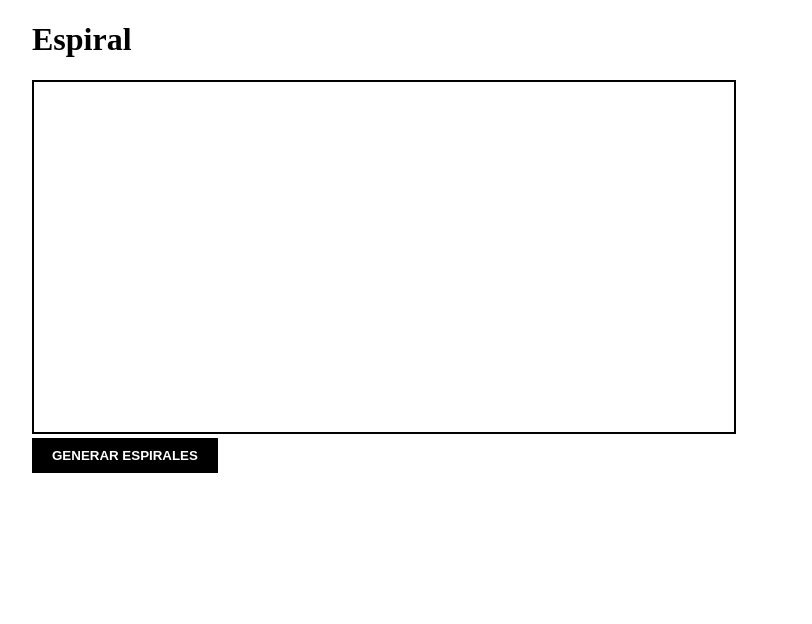
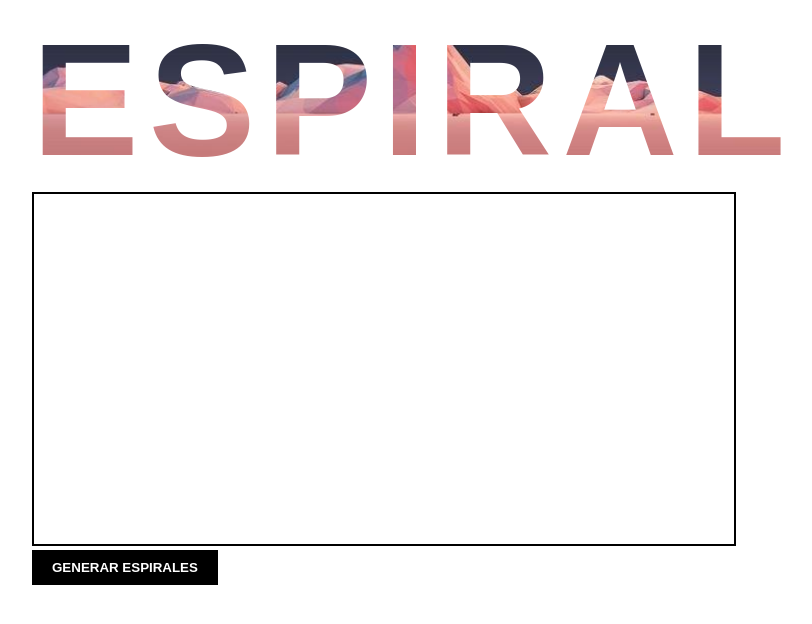
Before and after one commit to SantiagoCode/Espirales, a plain HTML site: page index.html in a window 1280 px wide. Shown: the whole page, without its empty margins (6-818 px from the left). Drawn offline with Linux system fonts and the light colour scheme.

Commit message:
interfaz

```diff
--- a/index.html
+++ b/index.html
@@ -7,7 +7,7 @@
   </head>
   <body>
     <div class="container">
-      <h1>Espiral</h1>
+      <h1 class="txt">ESPIRALES</h1>
       <canvas id="canvas" class="canvas" width="700" height="350"></canvas>
       <br>
       <button id="btn" class="btn" type="button" name="button">
--- a/style.css
+++ b/style.css
@@ -1,11 +1,29 @@
+h1.txt
+{
+  width: 750px;
+  margin: 0;
+  color: transparent;
+  font-weight: bold;
+  font-size: 10em;
+  font-family: fantasy;
+  letter-spacing: 10px;
+  background-image: url("1.jpg");
+  background-size: cover;
+  background-position: bottom;
+  background-clip: text;
+  -webkit-background-clip: text;
+}
+
 div.container
 {
   padding: 0 30px;
 }
+
 canvas.canvas
 {
   border: 2px solid black;
 }
+
 button.btn
 {
   padding: 10px 20px;
@@ -15,6 +33,7 @@ button.btn
   font-weight: bold;
   transition: 0.3s;
 }
+
 button.btn:active
 {
   transform: scale(0.95);
```
Also changed, not shown: 1.jpg (added).
